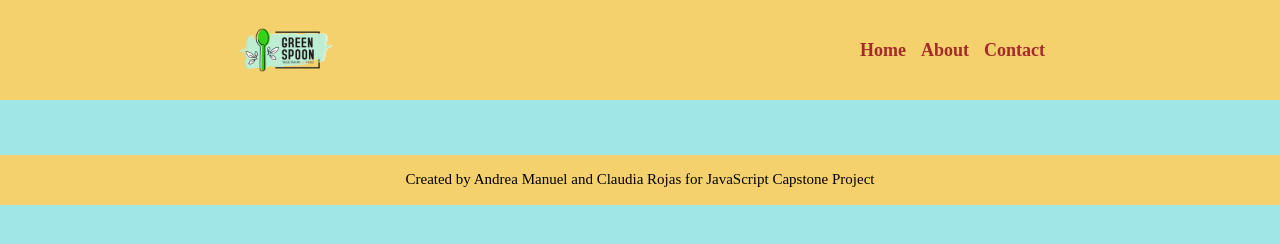
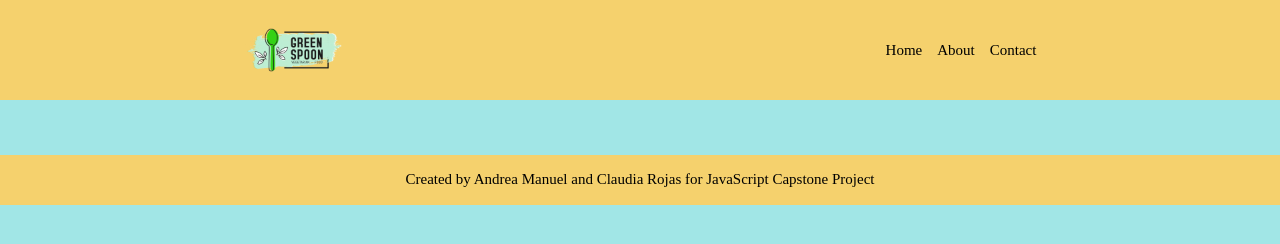
Before and after one commit to ClaudiaRojasSoto/Api_dishes, a website built with webpack: page src/index.html in a window 1280 px wide. Built offline with nearby package versions, Linux system fonts and the light colour scheme; no server answers.

Commit message:
Revert "Final details"

```diff
--- a/src/index.html
+++ b/src/index.html
@@ -4,7 +4,7 @@
     <meta charset="UTF-8">
     <meta http-equiv="X-UA-Compatible" content="IE=edge">
     <meta name="viewport" content="width=device-width, initial-scale=1.0">
-    <title>Vegetarian Recipes</title>
+    <title>Document</title>
 </head>
 <body>
     <header class="dflex">
--- a/src/styles.css
+++ b/src/styles.css
@@ -29,9 +29,8 @@ ul,
 li a {
   text-decoration: none;
   list-style: none;
-  color: brown;
-  font-size: 18px;
-  font-weight: 700;
+  color: black;
+  font-size: 15px;
 }
 
 footer {
```
Also changed, not shown: README.md (deleted).
